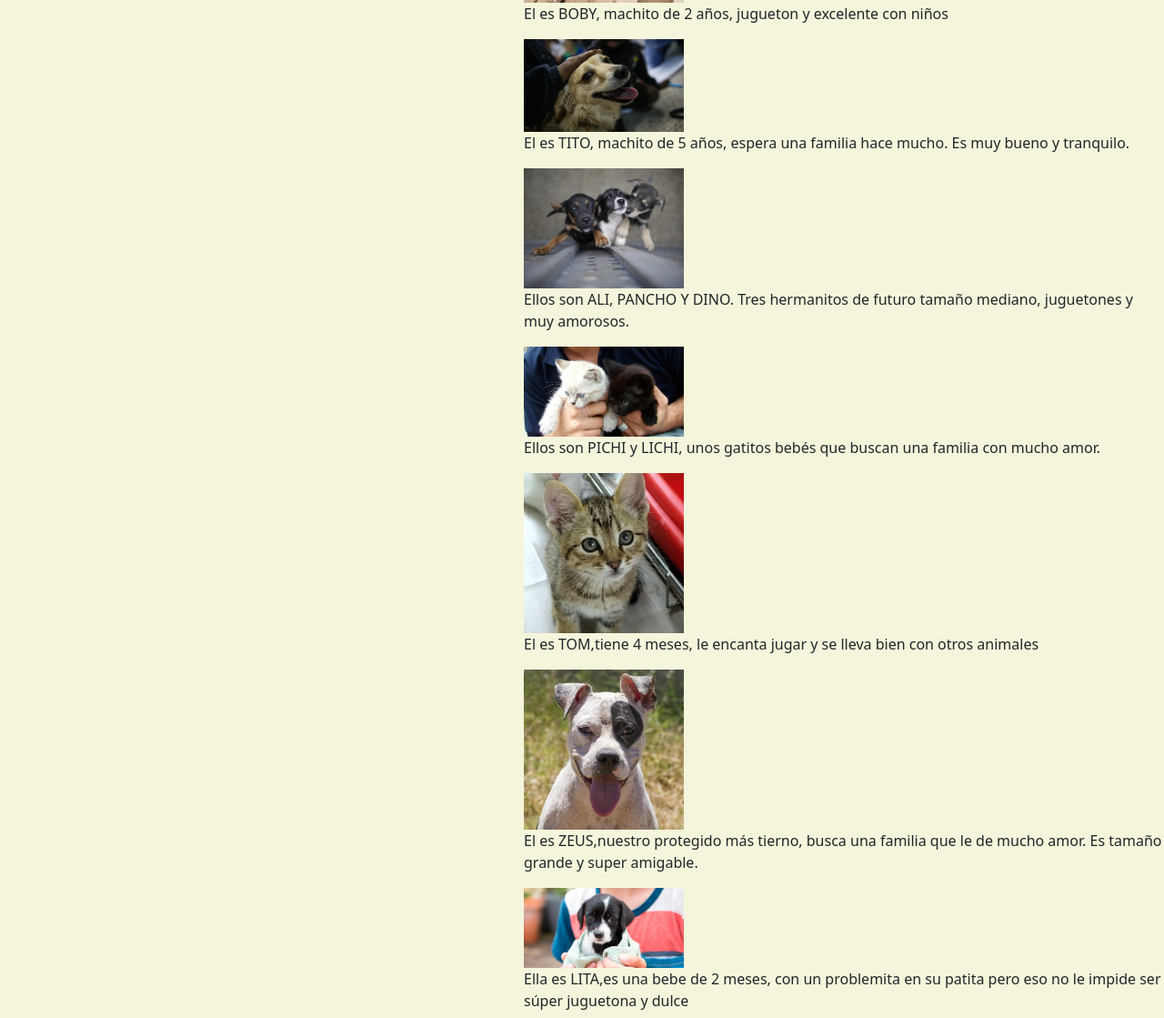
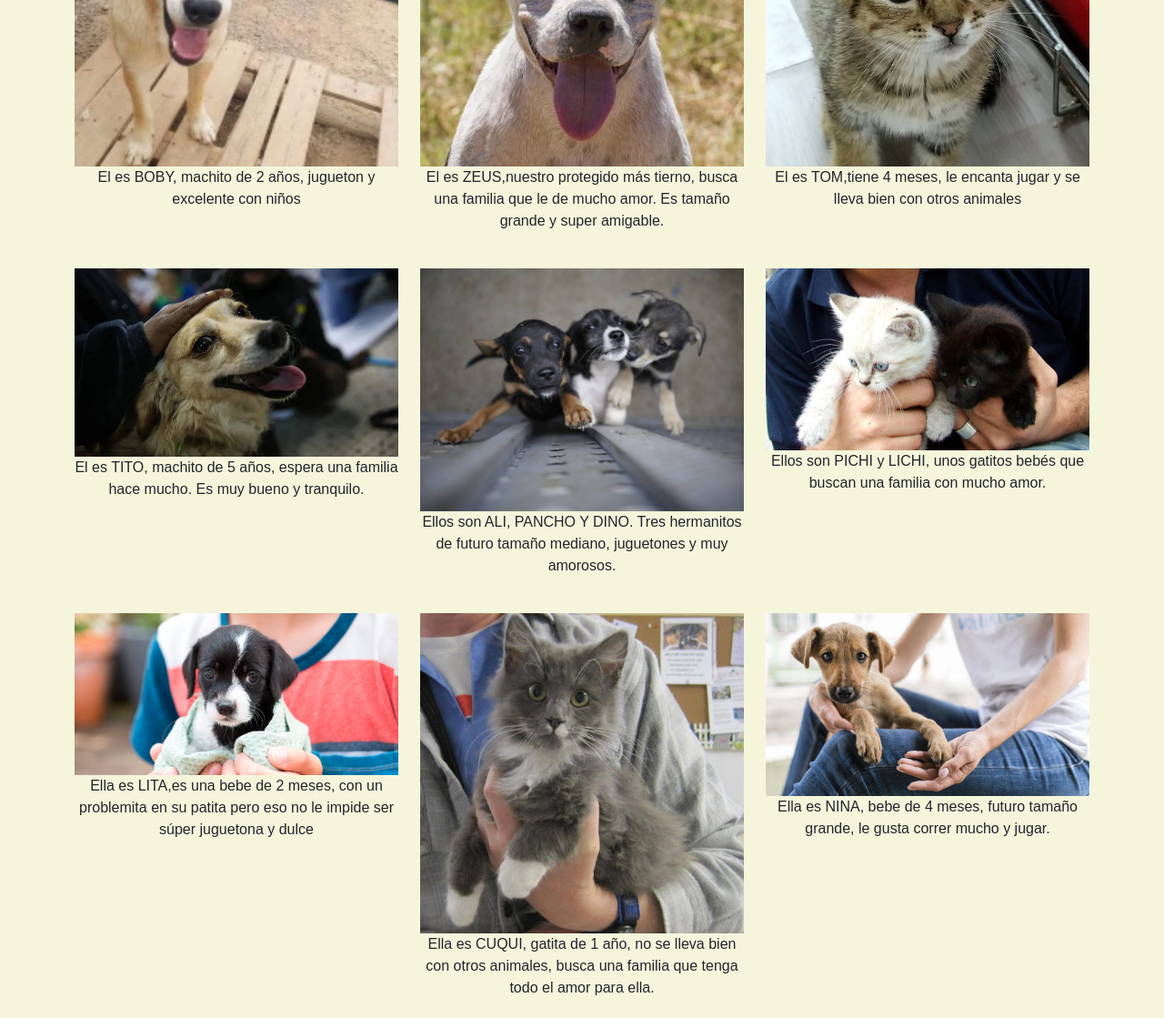
Before and after one commit to Cecir95/RefugioKahu, a plain HTML site: page paginas/adopciones.html in a window 1280 px wide. Shown: the part 433-1552 px from the top of the page at 91% size. Drawn offline with nearby package versions, Linux system fonts and the light colour scheme.

Commit message:
fix-adopciones

```diff
--- a/estilos/estilos.css
+++ b/estilos/estilos.css
@@ -62,7 +62,9 @@ body{
     background-color: beige ;
 }
 
-
+p {
+    font-family: sans-serif;
+}
 
 #wsp{
     text-decoration: none;
@@ -82,12 +84,7 @@ body{
     font-family: sans-serif;
     font-weight: bold;
 }
-.adopciones{
-    margin-left: 45%;
-}
-.adopciones ul{
-    list-style: none;
-}
+
 .donaciones{
     text-align: center;
     font-size: 20px;
--- a/paginas/adopciones.html
+++ b/paginas/adopciones.html
@@ -44,45 +44,46 @@
     <main>
         <h1>Adopciones</h1>
         <p class="adopcion">¿Querés agrandar tu familia y llenar de más amor tu hogar? Adopta a nuestros protegidos</p>
-            <div class="adopciones">
-                <div>
-                    <img src="../multimedia/bobby.webp" alt="" width="25%">
-                    <p>El es BOBY, machito de 2 años, jugueton y excelente con niños</p>
+        <div class="container">
+            <div class="row">
+                <div class="col-md-4 mb-4">
+                    <img src="../multimedia/bobby.webp" alt="BOBY" class="w-100">
+                    <p class="text-center">El es BOBY, machito de 2 años, jugueton y excelente con niños</p>
                 </div>
-                <div>
-                    <img src="../multimedia/tito.jpg" alt="" width="25%">
-                    <p>El es TITO, machito de 5 años, espera una familia hace mucho. Es muy bueno y tranquilo.</p>
+                <div class="col-md-4 mb-4">
+                    <img src="../multimedia/zeus.jpg" alt="ZEUS" class="w-100">
+                    <p class="text-center">El es ZEUS,nuestro protegido más tierno, busca una familia que le de mucho amor. Es tamaño grande y super amigable.</p>
                 </div>
-                <div>
-                    <img src="../multimedia/alipanchodino.jpg" alt="" width="25%">
-                    <p>Ellos son ALI, PANCHO Y DINO. Tres hermanitos de futuro tamaño mediano, juguetones y muy amorosos.</p>
+                <div class="col-md-4 mb-4">
+                    <img src="../multimedia/tom.jpg" alt="Tom" class="img-fluid">
+                    <p class="text-center">El es TOM,tiene 4 meses, le encanta jugar y se lleva bien con otros animales</p>
                 </div>
-                <div>
-                    <img src="../multimedia/pichilichi.jpg" alt="" width="25%">
-                    <p>Ellos son PICHI y LICHI, unos gatitos bebés que buscan una familia con mucho amor.</p>
+                <div class="col-md-4 mb-4">
+                    <img src="../multimedia/tito.jpg" alt="TITO" class="img-fluid">
+                    <p class="text-center">El es TITO, machito de 5 años, espera una familia hace mucho. Es muy bueno y tranquilo.</p>
                 </div>
-                <div>
-                    <img src="../multimedia/tom.jpg" alt="" width="25%">
-                    <p>El es TOM,tiene 4 meses, le encanta jugar y se lleva bien con otros animales</p>
+                <div class="col-md-4 mb-4">
+                    <img src="../multimedia/alipanchodino.jpg" alt="ALI, PANCHO Y DINO" class="img-fluid">
+                    <p class="text-center">Ellos son ALI, PANCHO Y DINO. Tres hermanitos de futuro tamaño mediano, juguetones y muy amorosos.</p>
                 </div>
-                <div>
-                    <img src="../multimedia/zeus.jpg" alt="" width="25%">
-                    <p>El es ZEUS,nuestro protegido más tierno, busca una familia que le de mucho amor. Es tamaño grande y super amigable.</p>
+                <div class="col-md-4 mb-4">
+                    <img src="../multimedia/pichilichi.jpg" alt="pichilichi" class="img-fluid">
+                    <p class="text-center">Ellos son PICHI y LICHI, unos gatitos bebés que buscan una familia con mucho amor.</p>
                 </div>
-                <div>
-                    <img src="../multimedia/lita.webp" alt="" width="25%">
-                    <p>Ella es LITA,es una bebe de 2 meses, con un problemita en su patita pero eso no le impide ser súper juguetona y dulce</p>
+                <div class="col-md-4 mb-4">
+                    <img src="../multimedia/lita.webp" alt="LITA" class="img-fluid">
+                    <p class="text-center">Ella es LITA,es una bebe de 2 meses, con un problemita en su patita pero eso no le impide ser súper juguetona y dulce</p>
                 </div>
-                <div>
-                    <img src="../multimedia/cuqui.jpg" alt="" width="25%">
-                    <p>Ella es CUQUI, gatita de 1 año, no se lleva bien con otros animales, busca una familia que tenga todo el amor para ella.</p>
+                <div class="col-md-4 mb-4">
+                    <img src="../multimedia/cuqui.jpg" alt="CUQUI" class="img-fluid">
+                    <p class="text-center">Ella es CUQUI, gatita de 1 año, no se lleva bien con otros animales, busca una familia que tenga todo el amor para ella.</p>
                 </div>
-                <div>
-                    <img src="../multimedia/nina.jpg" alt="" width="25%">
-                    <p>Ella es NINA, bebe de 4 meses, futuro tamaño grande, le gusta correr mucho y jugar.</p>
+                <div class="col-md-4 mb-4">
+                    <img src="../multimedia/nina.jpg" alt="NINA" class="img-fluid">
+                    <p class="text-center">Ella es NINA, bebe de 4 meses, futuro tamaño grande, le gusta correr mucho y jugar.</p>
                 </div>
-                </ul>
             </div>
+        </div>
     </main>
     <footer class="footer bg-dark text-white">
         <div class="container py-3">
```
